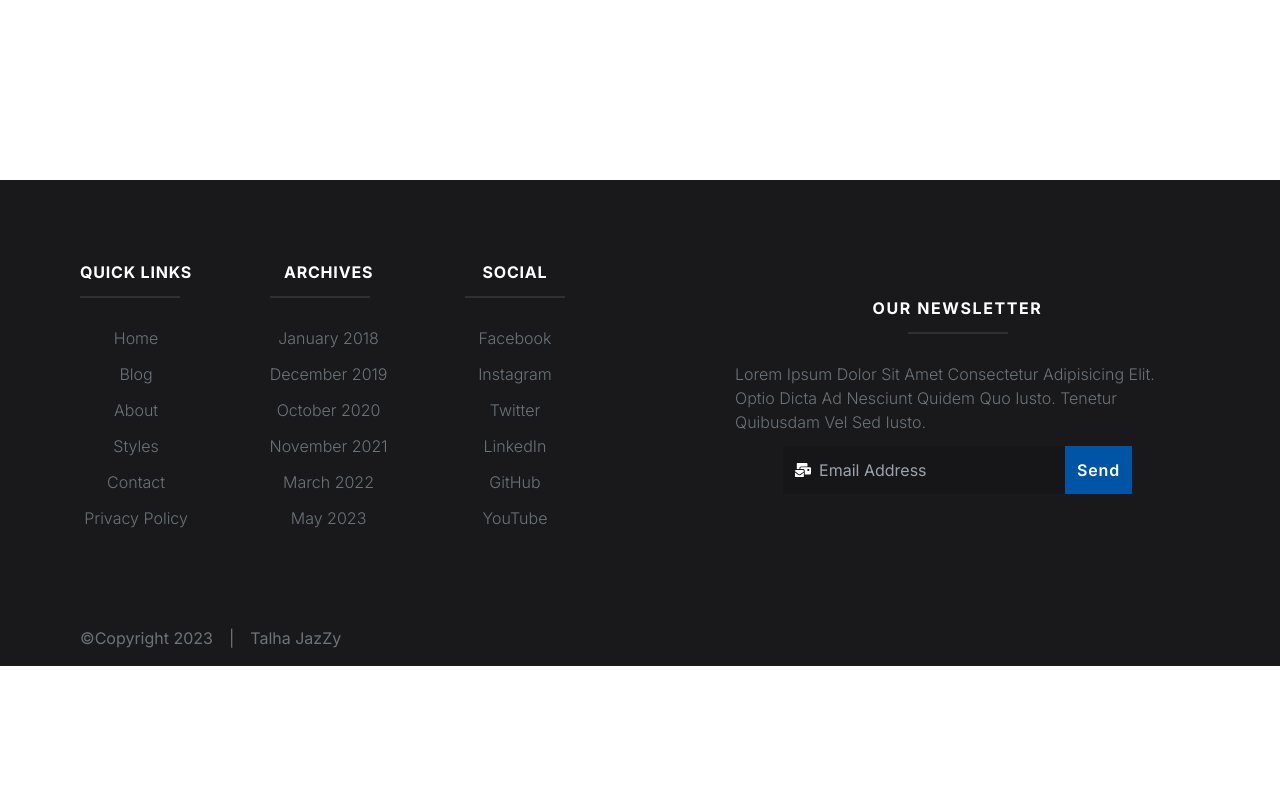
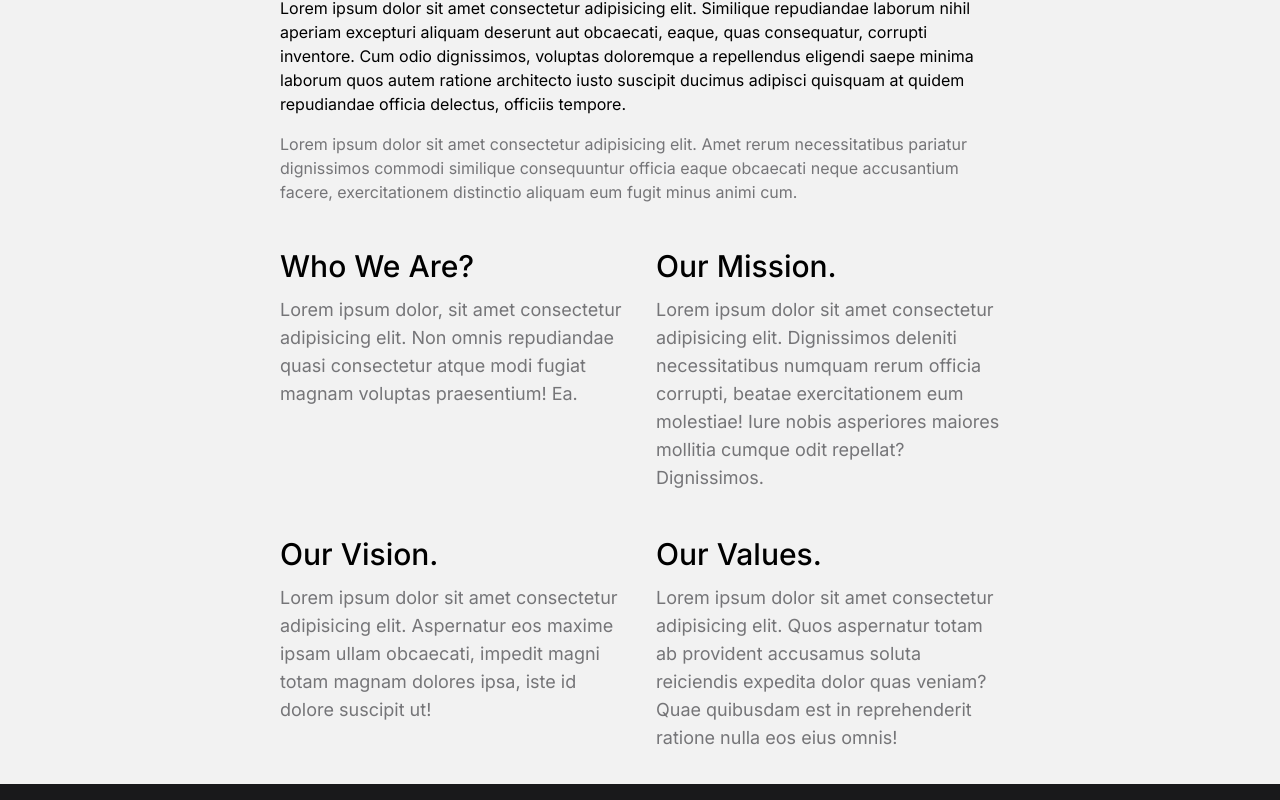
Before and after one commit to Malik-444/blog_App, a Next.js app: page /about in a window 1280 px wide. Before the commit this address had no page. Shown: the part 820-1620 px from the top of the page. Before the commit the page ends 1486 px from the top, so only its background shows below. Built offline with nearby package versions, Linux system fonts and the light colour scheme.

Commit message:
About page add

```diff
--- a/src/app/Components/Navbar.tsx
+++ b/src/app/Components/Navbar.tsx
@@ -55,7 +55,7 @@ const Navbar = (props: Props) => {
           Blog
         </Link>
         <Link
-          href={"#"}
+          href={"/about"}
           className="text-[#818b96c9] cursor-pointer hover:text-[#fff]"
         >
           About
--- /dev/null
+++ b/src/app/about/page.tsx
@@ -0,0 +1,74 @@
+import React from "react";
+import Image from "next/image";
+
+type Props = {};
+
+const About = (props: Props) => {
+  return (
+    <div className="bg-[#f2f2f2]">
+      <div className="mx-5 md:mx-10 lg:mx-40 px-2 md:px-16 py-8 flex gap-11 flex-col">
+        <h1 className="font-semibold text-black text-center capitalize p-0 md:p-4 text-4xl md:text-5xl">
+          Learn more about us.
+        </h1>
+        <div className="flex justify-center ">
+          <Image src={"/about.webp"} alt="about-img" width={900} height={300} />
+        </div>
+        <div className="mx-14 flex flex-col gap-4">
+          <p>
+            Lorem ipsum dolor sit amet consectetur adipisicing elit. Similique
+            repudiandae laborum nihil aperiam excepturi aliquam deserunt aut
+            obcaecati, eaque, quas consequatur, corrupti inventore. Cum odio
+            dignissimos, voluptas doloremque a repellendus eligendi saepe minima
+            laborum quos autem ratione architecto iusto suscipit ducimus
+            adipisci quisquam at quidem repudiandae officia delectus, officiis
+            tempore.
+          </p>
+          <span className="font-normal text-base text-[#757578]">
+            Lorem ipsum dolor sit amet consectetur adipisicing elit. Amet rerum
+            necessitatibus pariatur dignissimos commodi similique consequuntur
+            officia eaque obcaecati neque accusantium facere, exercitationem
+            distinctio aliquam eum fugit minus animi cum.
+          </span>
+          <div className="flex flex-col md:flex-row justify-around gap-8 ">
+            <div className="flex-1 flex flex-col mt-3 md:mt-7">
+              <h2 className="font-medium text-black text-3xl capitalize mb-3">
+                Who we are?
+              </h2>
+              <span className="font-normal text-lg text-[#757578] ">
+                Lorem ipsum dolor, sit amet consectetur adipisicing elit. Non omnis repudiandae quasi consectetur atque modi fugiat magnam voluptas praesentium! Ea.
+              </span>
+            </div>
+            <div className="flex-1 flex flex-col mt-3 md:mt-7">
+              <h2 className="font-medium text-black text-3xl capitalize mb-3">
+                Our Mission.
+              </h2>
+              <span className="font-normal text-lg text-[#757578] ">
+               Lorem ipsum dolor sit amet consectetur adipisicing elit. Dignissimos deleniti necessitatibus numquam rerum officia corrupti, beatae exercitationem eum molestiae! Iure nobis asperiores maiores mollitia cumque odit repellat? Dignissimos.
+              </span>
+            </div>
+          </div>
+          <div className="flex flex-col md:flex-row justify-around gap-8 ">
+            <div className="flex-1 flex flex-col mt-3 md:mt-7">
+              <h2 className="font-medium text-black text-3xl capitalize mb-3">
+               Our Vision.
+              </h2>
+              <span className="font-normal text-lg text-[#757578] ">
+                Lorem ipsum dolor sit amet consectetur adipisicing elit. Aspernatur eos maxime ipsam ullam obcaecati, impedit magni totam magnam dolores ipsa, iste id dolore suscipit ut!
+              </span>
+            </div>
+            <div className="flex-1 flex flex-col mt-3 md:mt-7">
+              <h2 className="font-medium text-black text-3xl capitalize mb-3">
+                our values.
+              </h2>
+              <span className="font-normal text-lg text-[#757578] ">
+                Lorem ipsum dolor sit amet consectetur adipisicing elit. Quos aspernatur totam ab provident accusamus soluta reiciendis expedita dolor quas veniam? Quae quibusdam est in reprehenderit ratione nulla eos eius omnis!
+              </span>
+            </div>
+          </div>
+        </div>
+      </div>
+    </div>
+  );
+};
+
+export default About;
```
Also changed, not shown: public/about.webp (added).
